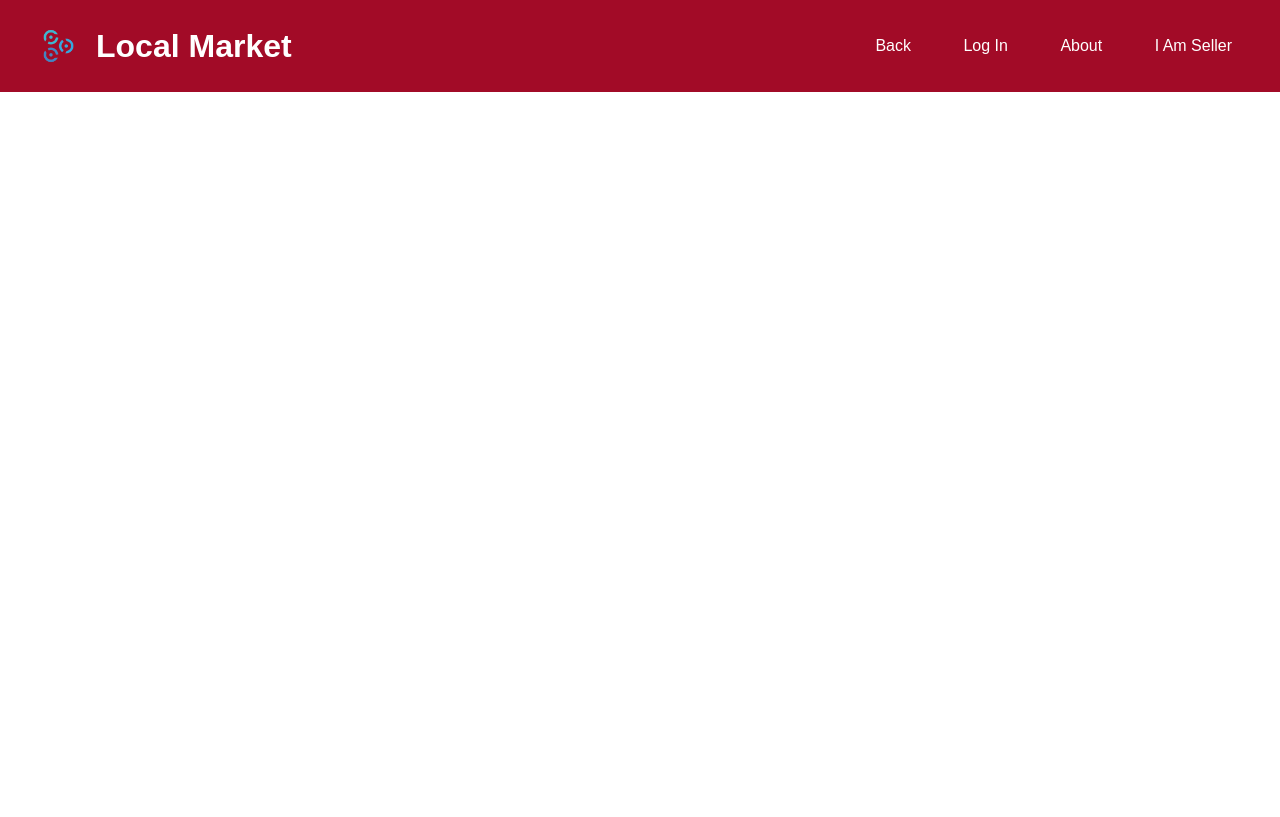
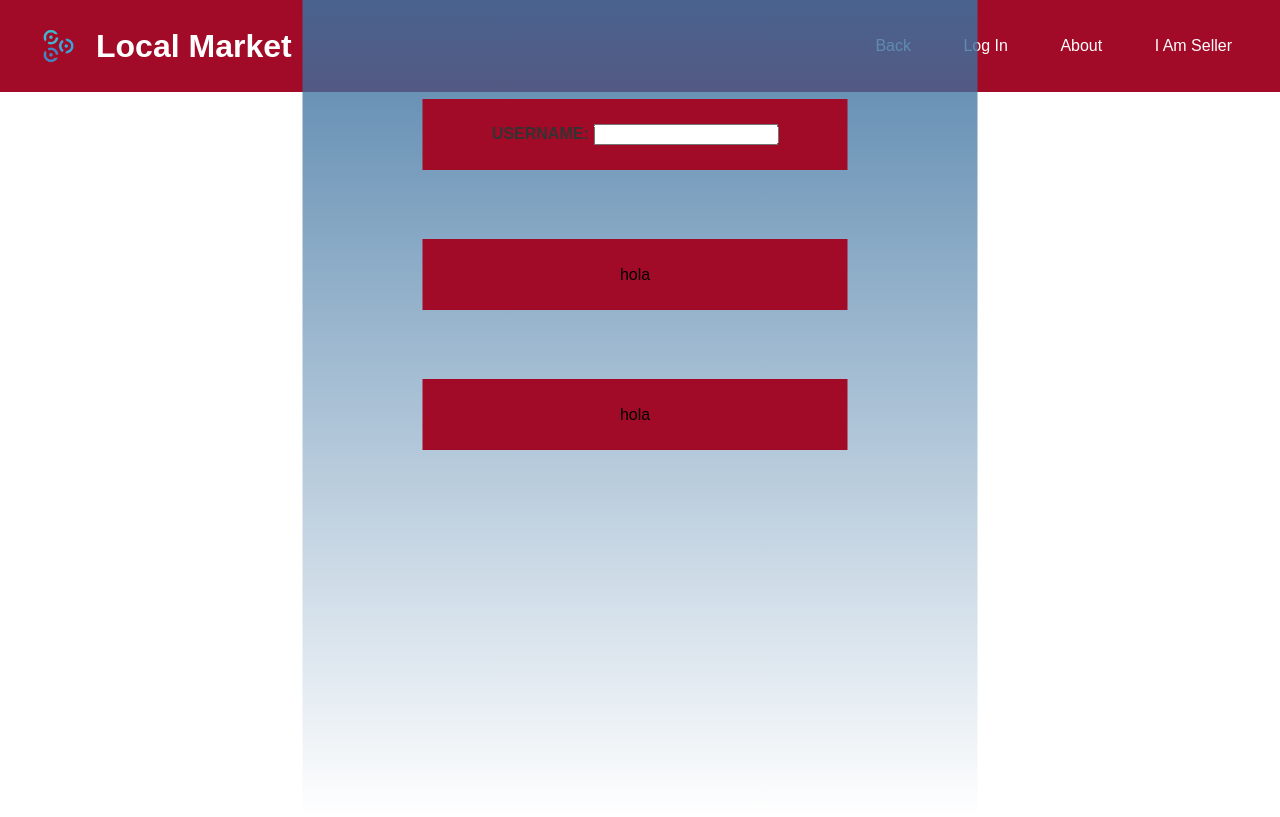
Before and after one commit to SantiBetancur/ARQUITECTURA_SFT_TALLER_1, a Django app: page /home/register_page in a window 1280 px wide. Before the commit the page ends 92 px from the top, so only its background shows below. Run offline with Django 4.2, Linux system fonts and the light colour scheme.

Commit message:
added more styles to teh register page

```diff
--- a/Local_Market/LCM_US004/LCM_US004/settings.py
+++ b/Local_Market/LCM_US004/LCM_US004/settings.py
@@ -80,7 +80,7 @@ DATABASES = {
     'default': {
 
         'ENGINE': 'django.db.backends.mysql',
-        'NAME': 'Local_Market',
+        'NAME': 'local_market',
         'HOST': 'localhost',
         'PORT': '3306',
         'USER': 'root',
--- a/Local_Market/LCM_US004/community_main_page/static/style.css
+++ b/Local_Market/LCM_US004/community_main_page/static/style.css
@@ -5,6 +5,18 @@ body {
     padding: 0;
     background-color: #ffff;
 }
+
+.register-body {
+    width: 675px;
+    height: 946px;
+    background: linear-gradient(180deg, #3B719F 0%, rgba(57, 52, 89, 0.00) 100%);
+    mix-blend-mode: plus-darker;
+    position: absolute;
+    top: 43%;
+    left: 50%;
+    transform: translate(-50%, -50%);
+}
+
 
 /* Header styles */
 .main-header {
@@ -14,6 +26,19 @@ body {
     padding: 1rem;
     background-color: #a20b27;
     color: #fff;
+}
+
+.register-block{
+    width: 425px;
+    height: 71px;
+    background: #A20B27;
+    position: relative;
+    top: 228px;
+    left: 120px;
+    margin-bottom: 69px;
+    display: flex;
+    align-items: center;
+    justify-content: center;
 }
 
 
@@ -65,6 +90,7 @@ body {
     border-radius: 10px;
 }
 
+
 /* Main content styles */
 main {
     padding: 2rem;
@@ -98,7 +124,7 @@ main {
     height: 150px;
     background-color: #d1d1d1;
     border-radius: 10px;
-    position:relative;
+    position:absolute;
     align-items: center;
     justify-content: center;
 }
@@ -109,6 +135,18 @@ main {
     margin-bottom: 1rem;
     margin-top: 1rem;
     border-bottom: 1px solid  #cacaca;
+}
+
+.Register-text {
+    width: 223px;
+    height: 35px;
+    color: rgba(180, 180, 180, 0.54);
+    font-family: Inter;
+    font-size: 24px;
+    font-style: normal;
+    font-weight: 400;
+    line-height: normal;
+    text-align: center; /* Center text horizontally */
 }
 
 /* Customize these styles based on your preferences */
--- a/Local_Market/LCM_US004/register_page/templates/register_page.html
+++ b/Local_Market/LCM_US004/register_page/templates/register_page.html
@@ -17,8 +17,15 @@
                 <button>I Am Seller</button>
             </nav>
         </header>
-        <div class="registration-body" >
-            <header class="registration-header"></header>
+        <div class="register-body">
+            <div class="register-block" id="Username">
+                <p class="register-text">
+                    <label for="Tp-username">USERNAME:</label>
+                    <input type="text" name="Tp-username">
+                </p>
+            </div>
+            <div class="register-block" id="Email">hola</div>
+            <div class="register-block" id="Password">hola</div>
         </div>
     </body>
 </html>
```
